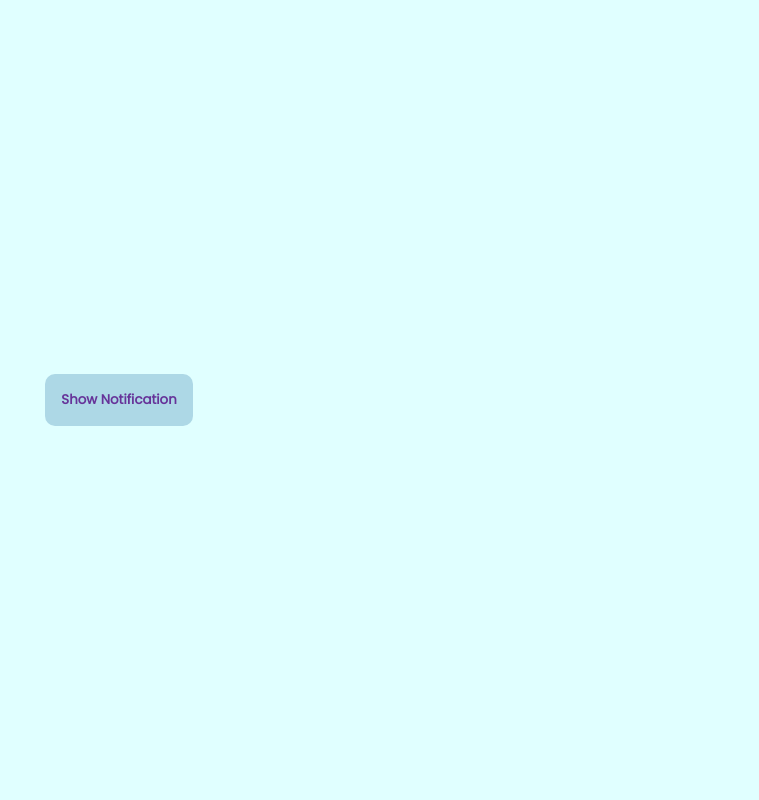
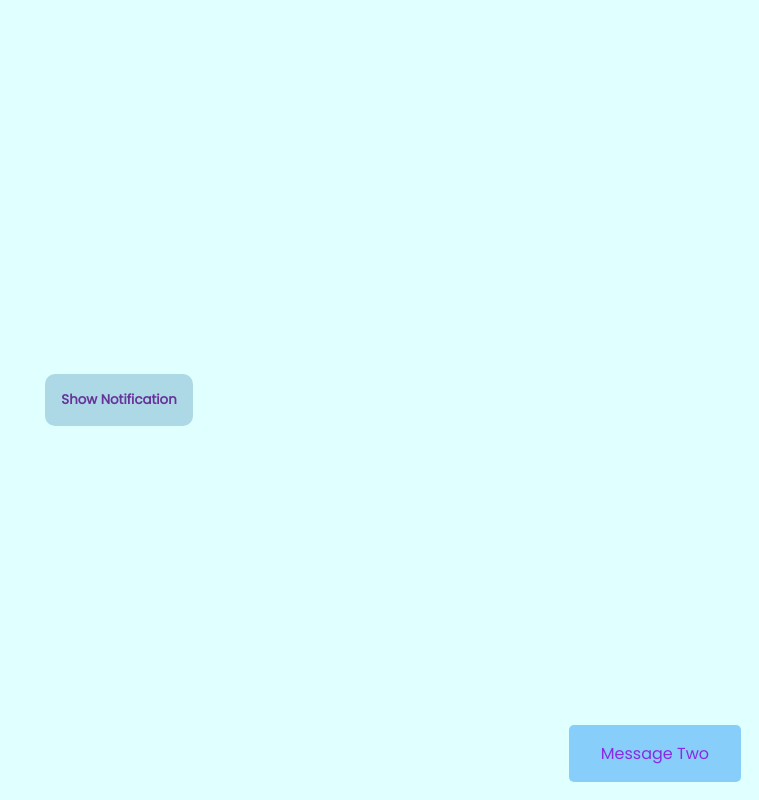
Before and after one commit to mdawood11/Notification-Bar, a plain HTML site: page index.html in a window 1280 px wide. Both pictures are taken after a click on the button "Show Notification". Shown: the whole page, without its empty margins (521-1280 px from the left). Drawn offline with Linux system fonts and the light colour scheme.

Commit message:
Created functions, arrays, added css classes

```diff
--- a/script.js
+++ b/script.js
@@ -0,0 +1,37 @@
+const button = document.getElementById("button");
+const toasts = document.getElementById("toasts");
+
+const messages = [
+  "Message One",
+  "Message Two",
+  "Message Three",
+  "Message Four",
+];
+
+const types = ["info", "success", "error"];
+
+button.addEventListener("click", () => createNotification());
+
+function createNotification(message = null, type = null) {
+  const notif = document.createElement("div");
+  notif.classList.add("toast");
+  notif.classList.add(type ? type : getRandomType());
+
+  notif.innerText = message ? message : getRandomMessage();
+
+  notif.innerText = getRandomMessage();
+
+  toasts.appendChild(notif);
+
+  setTimeout(() => {
+    notif.remove();
+  }, 3000);
+}
+
+function getRandomMessage() {
+  return messages[Math.floor(Math.random() * messages.length)];
+}
+
+function getRandomType() {
+  return types[Math.floor(Math.random() * types.length)];
+}
--- a/style.css
+++ b/style.css
@@ -51,3 +51,15 @@ body {
   padding: 1rem 2rem;
   margin: 0.5rem;
 }
+
+.toast.info {
+  color: blueviolet;
+}
+
+.toast.success {
+  color: green;
+}
+
+.toast.error {
+  color: red;
+}
```
